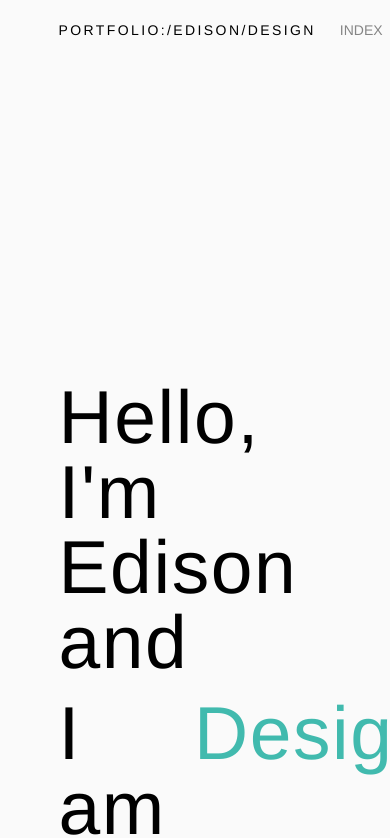
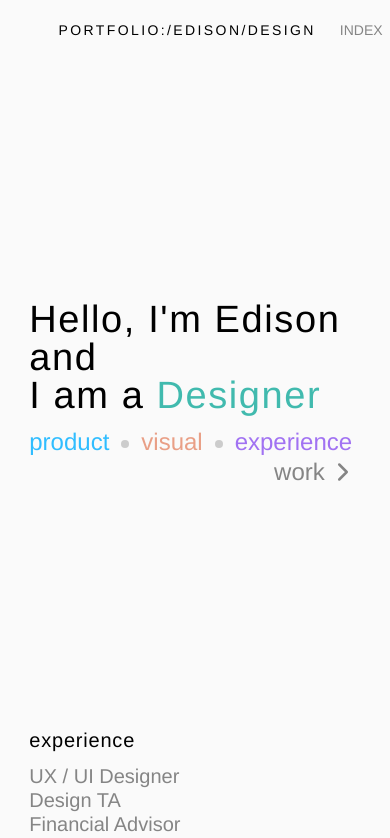
Before and after one commit to fyeung21/edison-web, a React (Create React App) app: page / in a window 390 px wide. Shown: the top 838 px of the page. Built offline with nearby package versions, Linux system fonts and the light colour scheme.

Commit message:
Make hero responsive

```diff
--- a/src/components/Header/headerStyles.js
+++ b/src/components/Header/headerStyles.js
@@ -13,7 +13,7 @@ export const HeaderSubCont = styled.div`
     flex-direction: row;
     justify-content: space-between;
     align-items: center;
-    max-width: 70%;
+    width: 70%;
     margin: 0 auto;
 `
 
--- a/src/components/Hero/HeroMain.js
+++ b/src/components/Hero/HeroMain.js
@@ -9,6 +9,7 @@ const HeroMain = () => {
                 <HeroTxt>I am a</HeroTxt>
                 <AccentTxt>Designer</AccentTxt>
             </Flex>
+
         </>
     );
 }
--- a/src/components/Hero/heroStyles.js
+++ b/src/components/Hero/heroStyles.js
@@ -2,32 +2,57 @@ import styled from "styled-components";
 import { theme } from "../Theme";
 
 export const HeroCont = styled.div`
-    margin: 20rem auto;
+    margin: 15rem auto;
+
+    @media (min-width: ${theme.tabletSize}) {
+        margin: 20rem auto;
+    }
 `
 export const FlexSubHero = styled.div`
     display: flex;
+    flex-direction: column;
     justify-content: space-between;
+    margin: 1rem 0;
+
+    @media (min-width: ${theme.tabletSize}) {
+        flex-direction: row;
+    }
 `
 
 //////////////// Hero Main
 
 export const HeroTxt = styled.h1`
     font-family: ${theme.bodyFont};
-    font-size: ${theme.h1FontSize};
+    font-size: ${theme.h5FontSize};
     color: ${({ theme }) => theme.mainTxtColor};
-    font-weight: normal;
     letter-spacing: 0.10rem;
-    margin: 0.5rem 0;
+
+    @media (min-width: ${theme.tabletSize}) {
+        font-size: ${theme.h2FontSize};
+    }
+    @media (min-width: ${theme.desktopSize}) {
+        font-size: ${theme.h1FontSize};
+    }
 `
 export const Flex = styled.div`
     display: flex;
+    align-items: center;
 `
 export const AccentTxt = styled.h1`
     font-family: ${theme.bodyFont};
-    font-size: ${theme.h1FontSize};
+    font-size: ${theme.h5FontSize};
     color: ${({ theme }) => theme.accentColor};
     letter-spacing: 0.10rem;
-    margin: 0.5rem 0 0.5rem 1.75rem;
+    margin-left: 0.75rem;
+
+    @media (min-width: ${theme.tabletSize}) {
+        font-size: ${theme.h2FontSize};
+        margin-left: 1.25rem;
+    }
+    @media (min-width: ${theme.desktopSize}) {
+        font-size: ${theme.h1FontSize};
+        margin-left: 1.75rem;
+    }
 `
 
 //////////////// HeroSubTxt
@@ -38,18 +63,30 @@ export const HeroSubCont = styled.div`
 `
 export const Txt1 = styled.h3`
     font-family: ${theme.bodyFont};
-    font-size: ${theme.h3FontSize};
+    font-size: ${theme.h6FontSize};
     color: ${({ theme }) => theme.heroSubColor1};
+
+    @media (min-width: ${theme.tabletSize}) {
+        font-size: ${theme.h3FontSize};
+    }
 `
 export const Txt2 = styled.h3`
     font-family: ${theme.bodyFont};
-    font-size: ${theme.h3FontSize};
+    font-size: ${theme.h6FontSize};
     color: ${({ theme }) => theme.heroSubColor2};
+
+    @media (min-width: ${theme.tabletSize}) {
+        font-size: ${theme.h3FontSize};
+    }
 `
 export const Txt3 = styled.h3`
     font-family: ${theme.bodyFont};
-    font-size: ${theme.h3FontSize};
+    font-size: ${theme.h6FontSize};
     color: ${({ theme }) => theme.heroSubColor3};
+
+    @media (min-width: ${theme.tabletSize}) {
+        font-size: ${theme.h3FontSize};
+    }
 `
 export const Dot = styled.p`
     background-color: ${({ theme }) => theme.dotColor};
@@ -68,10 +105,14 @@ export const LinkCont = styled.div`
 `
 export const Txt = styled.h3`
     font-family: ${theme.bodyFont};
-    font-size: ${theme.h3FontSize};
+    font-size: ${theme.h6FontSize};
     color: ${({ theme }) => theme.accentTxtColor};
     :hover {
         color: ${({ theme }) => theme.mainTxtColor};
+    }
+
+    @media (min-width: ${theme.tabletSize}) {
+        font-size: ${theme.h3FontSize};
     }
 `
 export const iconStyle = {
--- a/src/components/Theme.js
+++ b/src/components/Theme.js
@@ -35,6 +35,8 @@ export const theme = {
     h2FontSize: "50px",
     h3FontSize: "30px",
     h4FontSize: "14px",
+    h5FontSize: "38px",
+    h6FontSize: "24px",
     bodyFontSize: "20px",
     smallFontSize: "12px",
     tabletSize: "768px",
--- a/src/components/globalStyles.js
+++ b/src/components/globalStyles.js
@@ -1,4 +1,5 @@
 import styled, { createGlobalStyle } from "styled-components";
+import { theme } from "./Theme";
 
 export const GlobalStyles = createGlobalStyle`
   body {
@@ -11,6 +12,10 @@ export const MenuCont = styled.div`
     align-items: center;
 `
 export const MainCont = styled.div`
-    max-width: 70%;
-    margin: 4rem auto 0;
+    width: 85%;
+    margin: 1rem auto 0;
+    @media (min-width: ${theme.tabletSize}) {
+      max-width: 70%;
+      margin: 4rem auto 0;
+    }
 `
```
